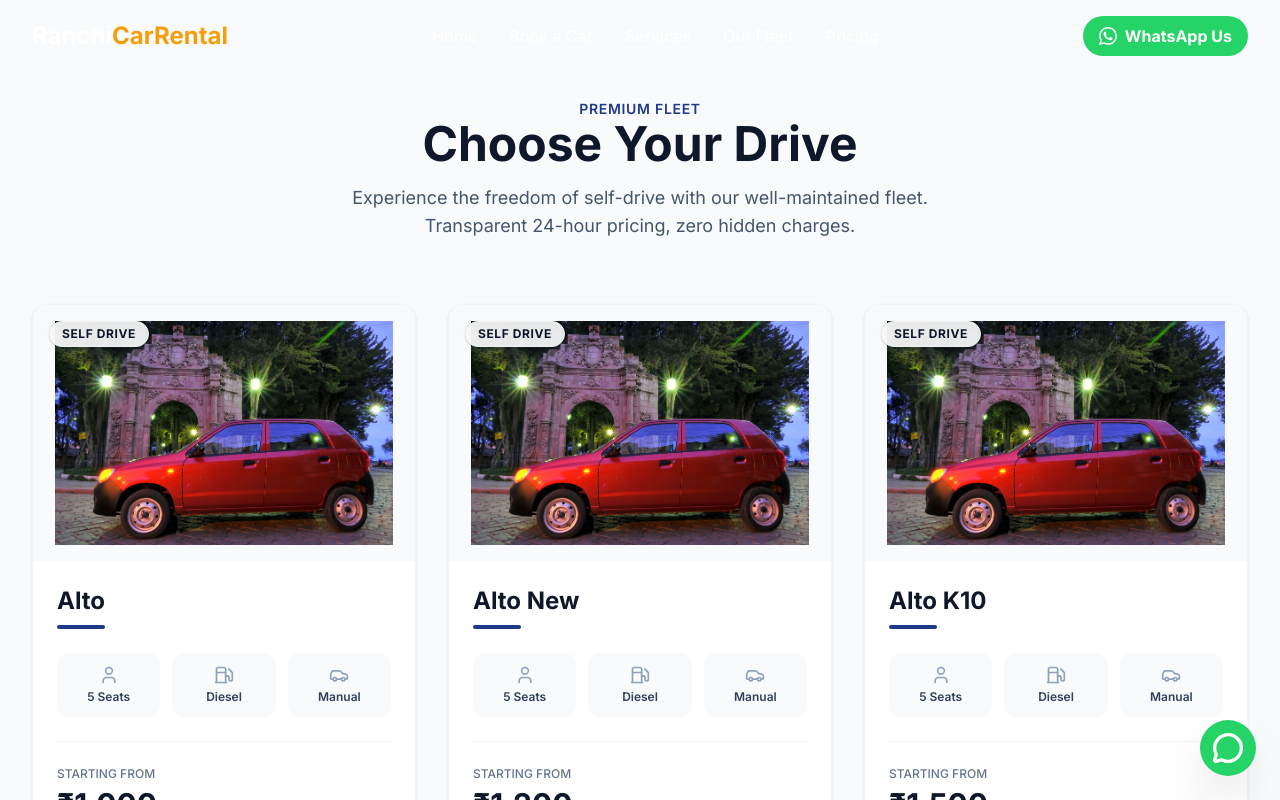
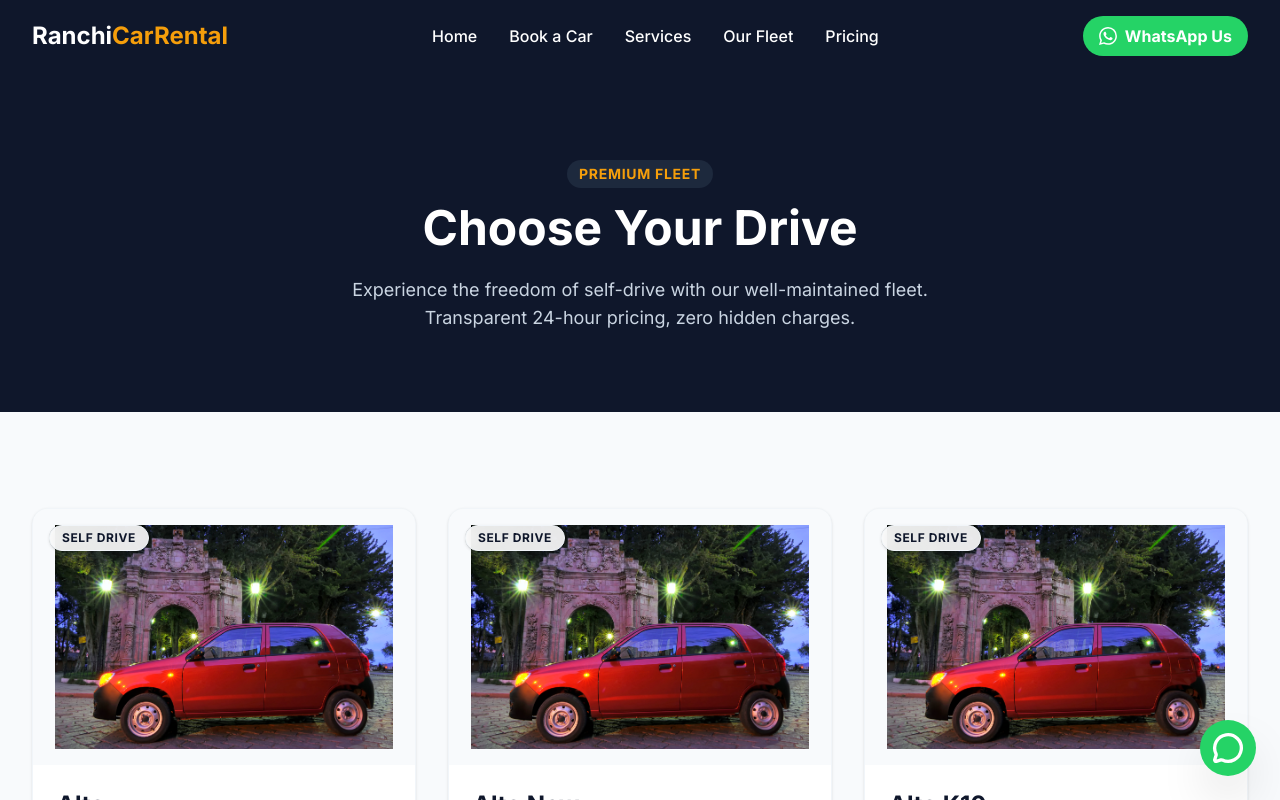
Before and after one commit to rupeshsinghkota/ranchicarrental, a Next.js app: page /cars in a window 1280 px wide. Shown: the top 800 px of the page. Built offline with nearby package versions, Linux system fonts and the light colour scheme.

Commit message:
Fix: Add Dark Hero Header to Fleet page for visibility

```diff
--- a/src/app/cars/page.tsx
+++ b/src/app/cars/page.tsx
@@ -16,16 +16,19 @@ export const metadata: Metadata = {
 
 export default function CarsPage() {
     return (
-        <div className="py-12 lg:py-24 bg-gradient-to-b from-slate-50 to-white min-h-screen">
-            <div className="container-custom">
-                <div className="text-center mb-16 space-y-4">
-                    <span className="text-primary font-semibold tracking-wider text-sm uppercase">Premium Fleet</span>
-                    <h1 className="text-4xl lg:text-5xl font-bold text-slate-900">Choose Your Drive</h1>
-                    <p className="text-lg text-slate-600 max-w-2xl mx-auto">
+        <div className="bg-slate-50 min-h-screen">
+            <div className="bg-slate-900 text-white pt-32 pb-12 md:pt-40 md:pb-20">
+                <div className="container-custom text-center">
+                    <span className="inline-block py-1 px-3 rounded-full bg-slate-800 text-secondary text-sm font-bold tracking-wider uppercase mb-4">Premium Fleet</span>
+                    <h1 className="text-4xl lg:text-5xl font-bold mb-6">Choose Your Drive</h1>
+                    <p className="text-lg text-slate-300 max-w-2xl mx-auto">
                         Experience the freedom of self-drive with our well-maintained fleet.
                         Transparent 24-hour pricing, zero hidden charges.
                     </p>
                 </div>
+            </div>
+
+            <div className="py-12 lg:py-24 container-custom">
 
                 <div className="grid md:grid-cols-2 lg:grid-cols-3 gap-8">
                     {CAR_MODELS.map((car, index) => (
```
